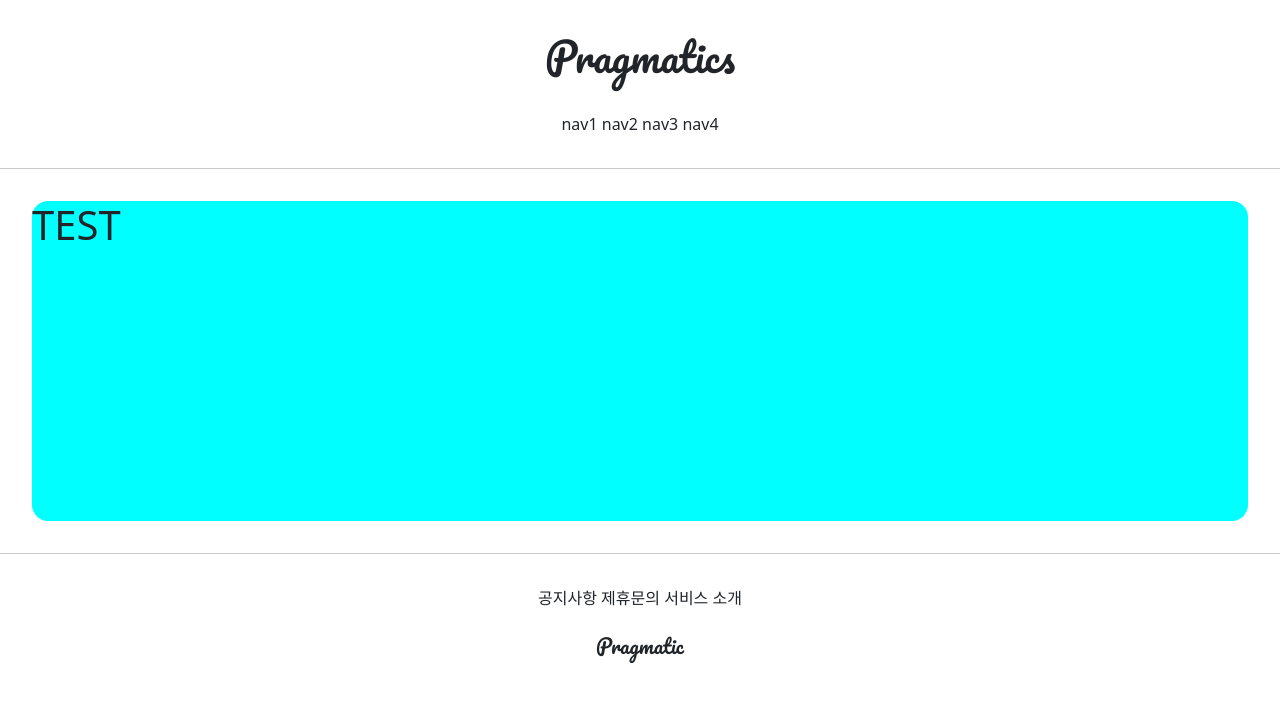
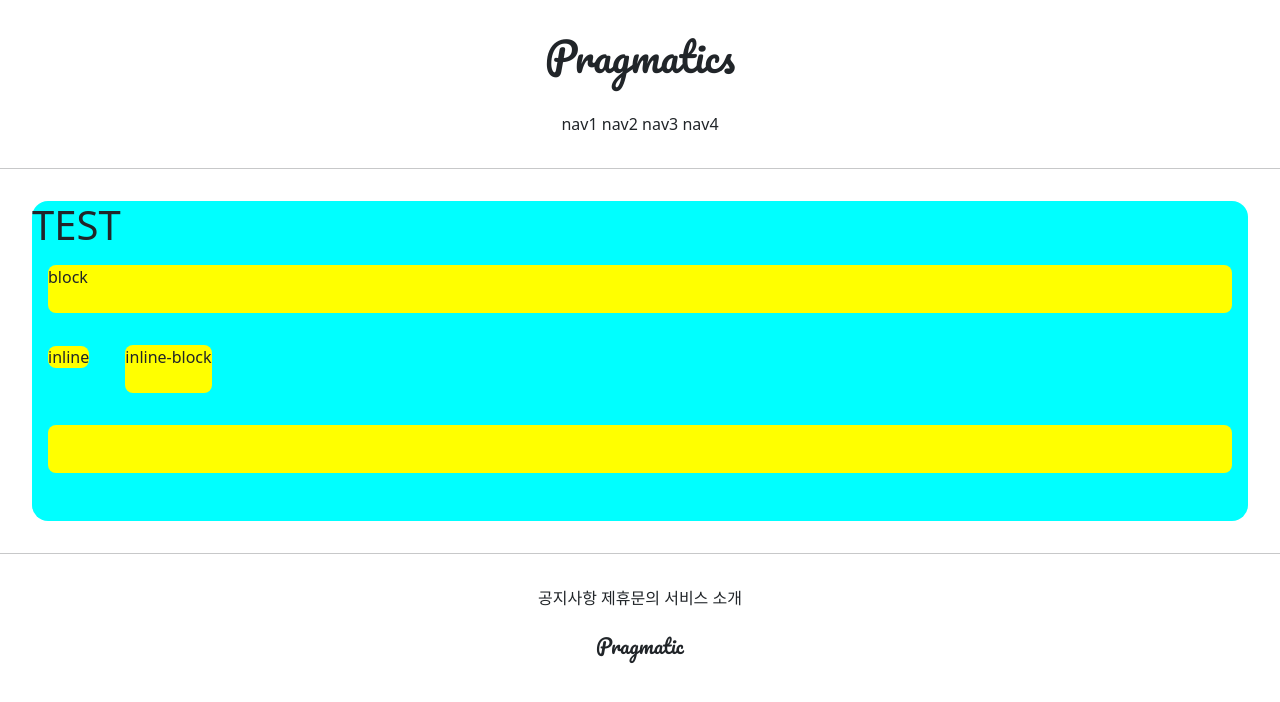
Before and after one commit to purin715/DjangoProject, a Django app: page /accounts/hello_world/ in a window 1280 px wide. Shown: the top 702 px of the page. Run offline with Django 3.2, Linux system fonts and the light colour scheme; parts of the project's set-up code (start-up, migrations or seed data) failed here and were passed over.

Commit message:
7/7 2ban class commit 2

```diff
--- a/accountapp/templates/accountapp/hello_world.html
+++ b/accountapp/templates/accountapp/hello_world.html
@@ -1,7 +1,25 @@
 {% extends 'base.html' %}
 
 {% block content %}
+
+    <style>
+        .testing {
+            background-color: yellow;
+            height: 48px;
+            weight: 48px;
+            margin: 1rem;
+            border-radius: .5rem;
+        }
+    </style>
+
     <div style="height: 20rem; background-color: aqua; margin: 2rem; border-radius: 1rem;">
         <h1>TEST</h1>
+
+    <div class="testing" style="display: block">block</div>
+    <div class="testing" style="display: inline">inline</div>
+    <div class="testing" style="display: inline-block">inline-block</div>
+    <div class="testing" style="display: none">none</div>
+    <div class="testing"></div>
+
     </div>
 {% endblock %}
```
